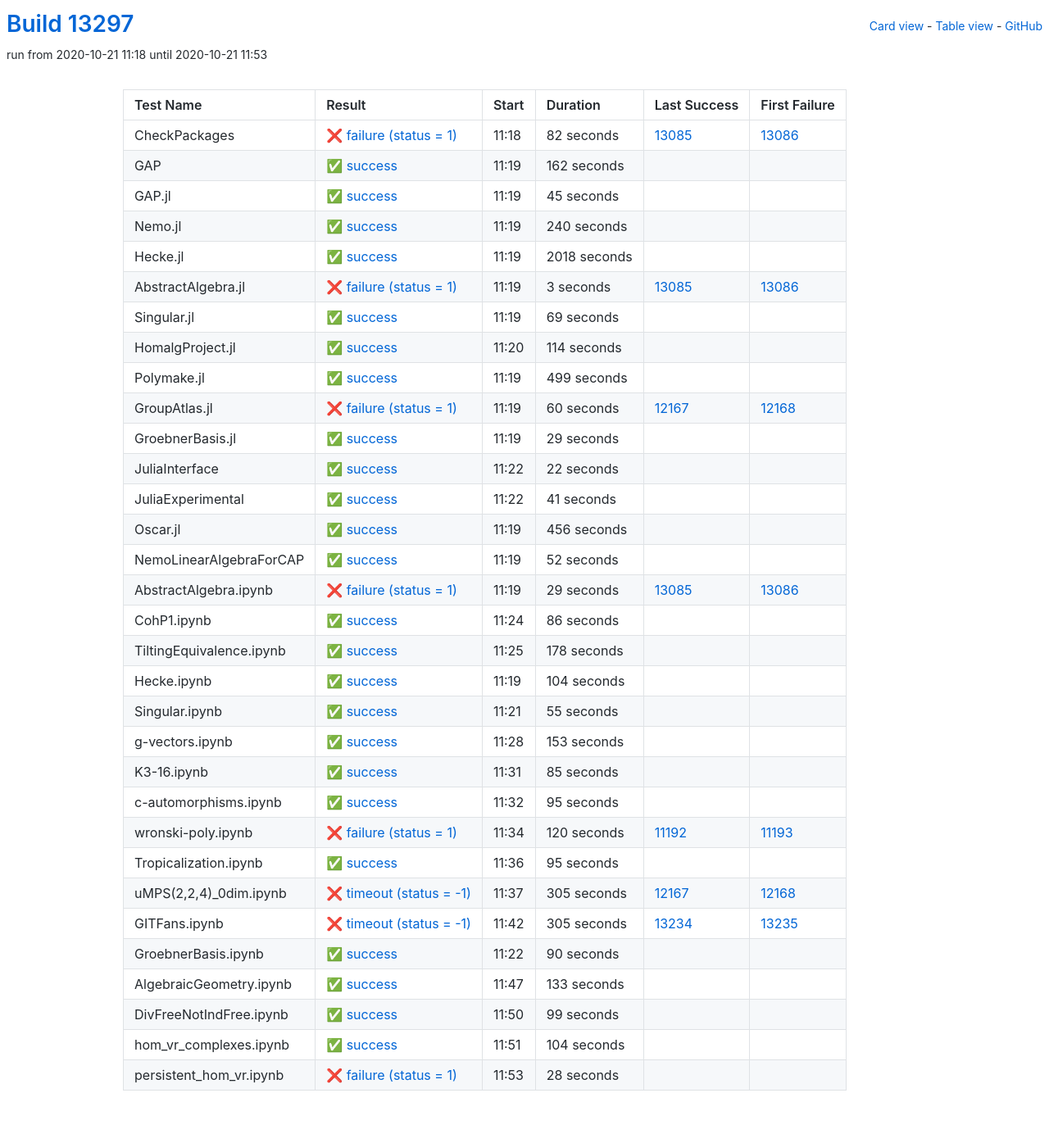
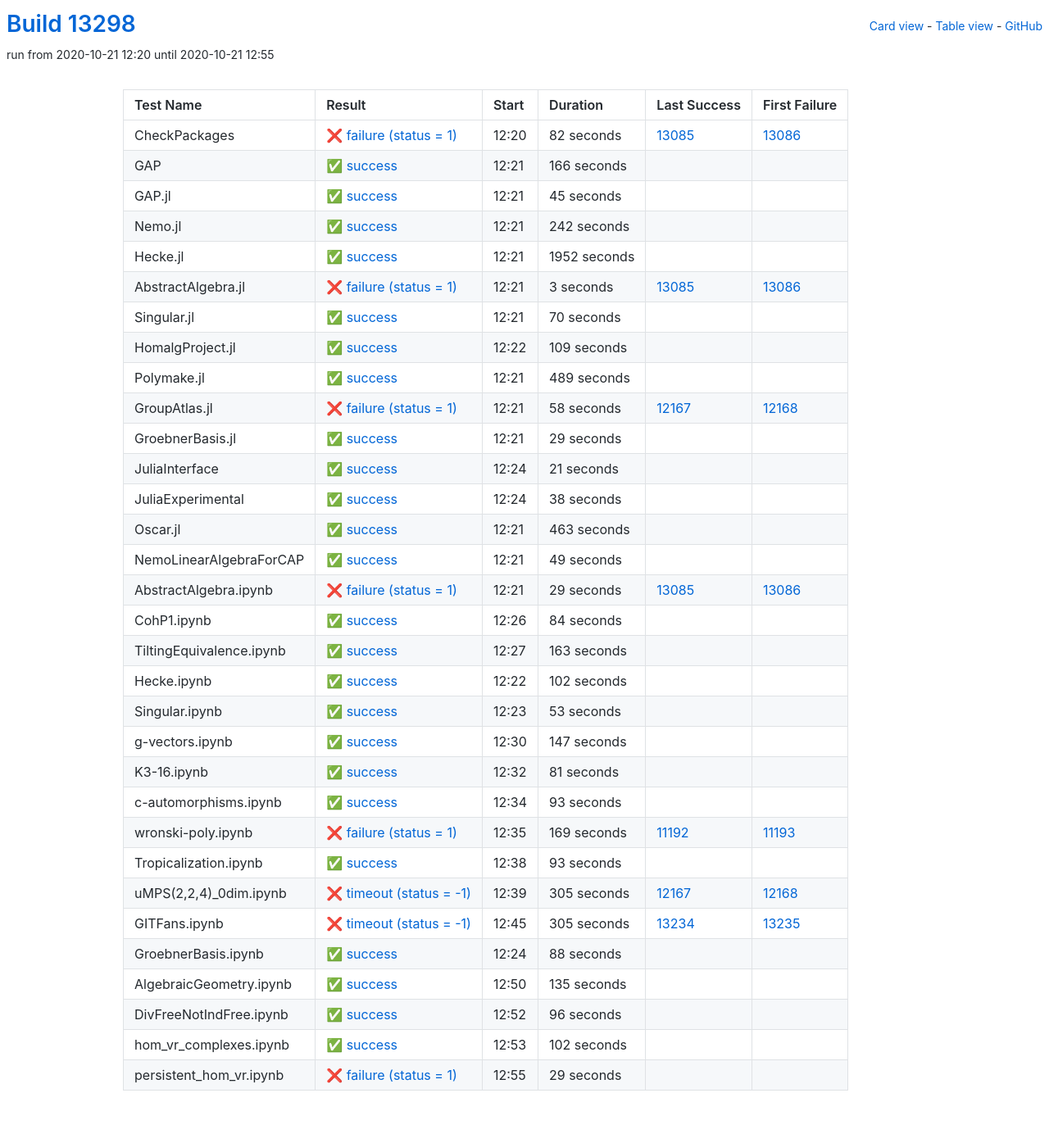
Before and after one commit to oscar-system/oscar-ci-status, a Jekyll site: the page built from table.html, in a window 1280 px wide. Shown: the whole page at 82% size. Built offline with Jekyll 4.4.1, drawn with Linux system fonts in a browser that asks for light colours.

Commit message:
Build #13298

```diff
--- a/_data/ci.yml
+++ b/_data/ci.yml
@@ -1,6 +1,6 @@
 ---
-build: 13297
-build_url: https://oscarci.mathematik.uni-kl.de/job/oscar/13297/
+build: 13298
+build_url: https://oscarci.mathematik.uni-kl.de/job/oscar/13298/
 job: oscar
 organization: oscar-system
 repo: oscar-ci-status
@@ -8,8 +8,8 @@
 tests:
 - name: CheckPackages
   id: checkpackages
-  log: https://oscarci.mathematik.uni-kl.de/job/oscar/13297/artifact/logs/build-13297/CheckPackages.log
-  start: 2020-10-21 11:18
+  log: https://oscarci.mathematik.uni-kl.de/job/oscar/13298/artifact/logs/build-13298/CheckPackages.log
+  start: 2020-10-21 12:20
   success: false
   exitcode: 1
   status: failure
@@ -20,20 +20,20 @@
   first_failure_url: https://oscarci.mathematik.uni-kl.de/job/oscar/13086/
 - name: GAP
   id: gap
-  log: https://oscarci.mathematik.uni-kl.de/job/oscar/13297/artifact/logs/build-13297/GAP.log
-  start: 2020-10-21 11:19
+  log: https://oscarci.mathematik.uni-kl.de/job/oscar/13298/artifact/logs/build-13298/GAP.log
+  start: 2020-10-21 12:21
   success: true
   exitcode: 0
   status: success
-  duration: 162
+  duration: 166
   last_success: false
   last_success_url:
   first_failure: false
   first_failure_url:
 - name: GAP.jl
   id: gap-jl
-  log: https://oscarci.mathematik.uni-kl.de/job/oscar/13297/artifact/logs/build-13297/GAP.jl.log
-  start: 2020-10-21 11:19
+  log: https://oscarci.mathematik.uni-kl.de/job/oscar/13298/artifact/logs/build-13298/GAP.jl.log
+  start: 2020-10-21 12:21
   success: true
   exitcode: 0
   status: success
@@ -44,32 +44,32 @@
   first_failure_url:
 - name: Nemo.jl
   id: nemo-jl
-  log: https://oscarci.mathematik.uni-kl.de/job/oscar/13297/artifact/logs/build-13297/Nemo.jl.log
-  start: 2020-10-21 11:19
+  log: https://oscarci.mathematik.uni-kl.de/job/oscar/13298/artifact/logs/build-13298/Nemo.jl.log
+  start: 2020-10-21 12:21
   success: true
   exitcode: 0
   status: success
-  duration: 240
+  duration: 242
   last_success: false
   last_success_url:
   first_failure: false
   first_failure_url:
 - name: Hecke.jl
   id: hecke-jl
-  log: https://oscarci.mathematik.uni-kl.de/job/oscar/13297/artifact/logs/build-13297/Hecke.jl.log
-  start: 2020-10-21 11:19
+  log: https://oscarci.mathematik.uni-kl.de/job/oscar/13298/artifact/logs/build-13298/Hecke.jl.log
+  start: 2020-10-21 12:21
   success: true
   exitcode: 0
   status: success
-  duration: 2018
+  duration: 1952
   last_success: false
   last_success_url:
   first_failure: false
   first_failure_url:
 - name: AbstractAlgebra.jl
   id: abstractalgebra-jl
-  log: https://oscarci.mathematik.uni-kl.de/job/oscar/13297/artifact/logs/build-13297/AbstractAlgebra.jl.log
-  start: 2020-10-21 11:19
+  log: https://oscarci.mathematik.uni-kl.de/job/oscar/13298/artifact/logs/build-13298/AbstractAlgebra.jl.log
+  start: 2020-10-21 12:21
   success: false
   exitcode: 1
   status: failure
@@ -80,56 +80,56 @@
   first_failure_url: https://oscarci.mathematik.uni-kl.de/job/oscar/13086/
 - name: Singular.jl
   id: singular-jl
-  log: https://oscarci.mathematik.uni-kl.de/job/oscar/13297/artifact/logs/build-13297/Singular.jl.log
-  start: 2020-10-21 11:19
+  log: https://oscarci.mathematik.uni-kl.de/job/oscar/13298/artifact/logs/build-13298/Singular.jl.log
+  start: 2020-10-21 12:21
   success: true
   exitcode: 0
   status: success
-  duration: 69
+  duration: 70
   last_success: false
   last_success_url:
   first_failure: false
   first_failure_url:
 - name: HomalgProject.jl
   id: homalgproject-jl
-  log: https://oscarci.mathematik.uni-kl.de/job/oscar/13297/artifact/logs/build-13297/HomalgProject.jl.log
-  start: 2020-10-21 11:20
+  log: https://oscarci.mathematik.uni-kl.de/job/oscar/13298/artifact/logs/build-13298/HomalgProject.jl.log
+  start: 2020-10-21 12:22
   success: true
   exitcode: 0
   status: success
-  duration: 114
+  duration: 109
   last_success: false
   last_success_url:
   first_failure: false
   first_failure_url:
 - name: Polymake.jl
   id: polymake-jl
-  log: https://oscarci.mathematik.uni-kl.de/job/oscar/13297/artifact/logs/build-13297/Polymake.jl.log
-  start: 2020-10-21 11:19
+  log: https://oscarci.mathematik.uni-kl.de/job/oscar/13298/artifact/logs/build-13298/Polymake.jl.log
+  start: 2020-10-21 12:21
   success: true
   exitcode: 0
   status: success
-  duration: 499
+  duration: 489
   last_success: false
   last_success_url:
   first_failure: false
   first_failure_url:
 - name: GroupAtlas.jl
   id: groupatlas-jl
-  log: https://oscarci.mathematik.uni-kl.de/job/oscar/13297/artifact/logs/build-13297/GroupAtlas.jl.log
-  start: 2020-10-21 11:19
+  log: https://oscarci.mathematik.uni-kl.de/job/oscar/13298/artifact/logs/build-13298/GroupAtlas.jl.log
+  start: 2020-10-21 12:21
   success: false
   exitcode: 1
   status: failure
-  duration: 60
+  duration: 58
   last_success: 12167
   last_success_url: https://oscarci.mathematik.uni-kl.de/job/oscar/12167/
   first_failure: 12168
   first_failure_url: https://oscarci.mathematik.uni-kl.de/job/oscar/12168/
 - name: GroebnerBasis.jl
   id: groebnerbasis-jl
-  log: https://oscarci.mathematik.uni-kl.de/job/oscar/13297/artifact/logs/build-13297/GroebnerBasis.jl.log
-  start: 2020-10-21 11:19
+  log: https://oscarci.mathematik.uni-kl.de/job/oscar/13298/artifact/logs/build-13298/GroebnerBasis.jl.log
+  start: 2020-10-21 12:21
   success: true
   exitcode: 0
   status: success
@@ -140,56 +140,56 @@
   first_failure_url:
 - name: JuliaInterface
   id: juliainterface
-  log: https://oscarci.mathematik.uni-kl.de/job/oscar/13297/artifact/logs/build-13297/JuliaInterface.log
-  start: 2020-10-21 11:22
+  log: https://oscarci.mathematik.uni-kl.de/job/oscar/13298/artifact/logs/build-13298/JuliaInterface.log
+  start: 2020-10-21 12:24
   success: true
   exitcode: 0
   status: success
-  duration: 22
+  duration: 21
   last_success: false
   last_success_url:
   first_failure: false
   first_failure_url:
 - name: JuliaExperimental
   id: juliaexperimental
-  log: https://oscarci.mathematik.uni-kl.de/job/oscar/13297/artifact/logs/build-13297/JuliaExperimental.log
-  start: 2020-10-21 11:22
+  log: https://oscarci.mathematik.uni-kl.de/job/oscar/13298/artifact/logs/build-13298/JuliaExperimental.log
+  start: 2020-10-21 12:24
   success: true
   exitcode: 0
   status: success
-  duration: 41
+  duration: 38
   last_success: false
   last_success_url:
   first_failure: false
   first_failure_url:
 - name: Oscar.jl
   id: oscar-jl
-  log: https://oscarci.mathematik.uni-kl.de/job/oscar/13297/artifact/logs/build-13297/Oscar.jl.log
-  start: 2020-10-21 11:19
+  log: https://oscarci.mathematik.uni-kl.de/job/oscar/13298/artifact/logs/build-13298/Oscar.jl.log
+  start: 2020-10-21 12:21
   success: true
   exitcode: 0
   status: success
-  duration: 456
+  duration: 463
   last_success: false
   last_success_url:
   first_failure: false
   first_failure_url:
 - name: NemoLinearAlgebraForCAP
   id: nemolinearalgebraforcap
-  log: https://oscarci.mathematik.uni-kl.de/job/oscar/13297/artifact/logs/build-13297/NemoLinearAlgebraForCAP.log
-  start: 2020-10-21 11:19
+  log: https://oscarci.mathematik.uni-kl.de/job/oscar/13298/artifact/logs/build-13298/NemoLinearAlgebraForCAP.log
+  start: 2020-10-21 12:21
   success: true
   exitcode: 0
   status: success
-  duration: 52
+  duration: 49
   last_success: false
   last_success_url:
   first_failure: false
   first_failure_url:
 - name: AbstractAlgebra.ipynb
   id: abstractalgebra-ipynb
-  log: https://oscarci.mathematik.uni-kl.de/job/oscar/13297/artifact/logs/build-13297/AbstractAlgebra.ipynb.log
-  start: 2020-10-21 11:19
+  log: https://oscarci.mathematik.uni-kl.de/job/oscar/13298/artifact/logs/build-13298/AbstractAlgebra.ipynb.log
+  start: 2020-10-21 12:21
   success: false
   exitcode: 1
   status: failure
@@ -200,116 +200,116 @@
   first_failure_url: https://oscarci.mathematik.uni-kl.de/job/oscar/13086/
 - name: CohP1.ipynb
   id: cohp1-ipynb
-  log: https://oscarci.mathematik.uni-kl.de/job/oscar/13297/artifact/logs/build-13297/CohP1.ipynb.log
-  start: 2020-10-21 11:24
+  log: https://oscarci.mathematik.uni-kl.de/job/oscar/13298/artifact/logs/build-13298/CohP1.ipynb.log
+  start: 2020-10-21 12:26
   success: true
   exitcode: 0
   status: success
-  duration: 86
+  duration: 84
   last_success: false
   last_success_url:
   first_failure: false
   first_failure_url:
 - name: TiltingEquivalence.ipynb
   id: tiltingequivalence-ipynb
-  log: https://oscarci.mathematik.uni-kl.de/job/oscar/13297/artifact/logs/build-13297/TiltingEquivalence.ipynb.log
-  start: 2020-10-21 11:25
+  log: https://oscarci.mathematik.uni-kl.de/job/oscar/13298/artifact/logs/build-13298/TiltingEquivalence.ipynb.log
+  start: 2020-10-21 12:27
   success: true
   exitcode: 0
   status: success
-  duration: 178
+  duration: 163
   last_success: false
   last_success_url:
   first_failure: false
   first_failure_url:
 - name: Hecke.ipynb
   id: hecke-ipynb
-  log: https://oscarci.mathematik.uni-kl.de/job/oscar/13297/artifact/logs/build-13297/Hecke.ipynb.log
-  start: 2020-10-21 11:19
+  log: https://oscarci.mathematik.uni-kl.de/job/oscar/13298/artifact/logs/build-13298/Hecke.ipynb.log
+  start: 2020-10-21 12:22
   success: true
   exitcode: 0
   status: success
-  duration: 104
+  duration: 102
   last_success: false
   last_success_url:
   first_failure: false
   first_failure_url:
 - name: Singular.ipynb
   id: singular-ipynb
-  log: https://oscarci.mathematik.uni-kl.de/job/oscar/13297/artifact/logs/build-13297/Singular.ipynb.log
-  start: 2020-10-21 11:21
+  log: https://oscarci.mathematik.uni-kl.de/job/oscar/13298/artifact/logs/build-13298/Singular.ipynb.log
+  start: 2020-10-21 12:23
   success: true
   exitcode: 0
   status: success
-  duration: 55
+  duration: 53
   last_success: false
   last_success_url:
   first_failure: false
   first_failure_url:
 - name: g-vectors.ipynb
   id: g-vectors-ipynb
-  log: https://oscarci.mathematik.uni-kl.de/job/oscar/13297/artifact/logs/build-13297/g-vectors.ipynb.log
-  start: 2020-10-21 11:28
+  log: https://oscarci.mathematik.uni-kl.de/job/oscar/13298/artifact/logs/build-13298/g-vectors.ipynb.log
+  start: 2020-10-21 12:30
   success: true
   exitcode: 0
   status: success
-  duration: 153
+  duration: 147
   last_success: false
   last_success_url:
   first_failure: false
   first_failure_url:
 - name: K3-16.ipynb
   id: k3-16-ipynb
-  log: https://oscarci.mathematik.uni-kl.de/job/oscar/13297/artifact/logs/build-13297/K3-16.ipynb.log
-  start: 2020-10-21 11:31
+  log: https://oscarci.mathematik.uni-kl.de/job/oscar/13298/artifact/logs/build-13298/K3-16.ipynb.log
+  start: 2020-10-21 12:32
   success: true
   exitcode: 0
   status: success
-  duration: 85
+  duration: 81
   last_success: false
   last_success_url:
   first_failure: false
   first_failure_url:
 - name: c-automorphisms.ipynb
   id: c-automorphisms-ipynb
-  log: https://oscarci.mathematik.uni-kl.de/job/oscar/13297/artifact/logs/build-13297/c-automorphisms.ipynb.log
-  start: 2020-10-21 11:32
+  log: https://oscarci.mathematik.uni-kl.de/job/oscar/13298/artifact/logs/build-13298/c-automorphisms.ipynb.log
+  start: 2020-10-21 12:34
   success: true
   exitcode: 0
   status: success
-  duration: 95
+  duration: 93
   last_success: false
   last_success_url:
   first_failure: false
   first_failure_url:
 - name: wronski-poly.ipynb
   id: wronski-poly-ipynb
-  log: https://oscarci.mathematik.uni-kl.de/job/oscar/13297/artifact/logs/build-13297/wronski-poly.ipynb.log
-  start: 2020-10-21 11:34
+  log: https://oscarci.mathematik.uni-kl.de/job/oscar/13298/artifact/logs/build-13298/wronski-poly.ipynb.log
+  start: 2020-10-21 12:35
   success: false
   exitcode: 1
   status: failure
-  duration: 120
+  duration: 169
   last_success: 11192
   last_success_url: https://oscarci.mathematik.uni-kl.de/job/oscar/11192/
   first_failure: 11193
   first_failure_url: https://oscarci.mathematik.uni-kl.de/job/oscar/11193/
 - name: Tropicalization.ipynb
   id: tropicalization-ipynb
-  log: https://oscarci.mathematik.uni-kl.de/job/oscar/13297/artifact/logs/build-13297/Tropicalization.ipynb.log
-  start: 2020-10-21 11:36
+  log: https://oscarci.mathematik.uni-kl.de/job/oscar/13298/artifact/logs/build-13298/Tropicalization.ipynb.log
+  start: 2020-10-21 12:38
   success: true
   exitcode: 0
   status: success
-  duration: 95
+  duration: 93
   last_success: false
   last_success_url:
   first_failure: false
   first_failure_url:
 - name: uMPS(2,2,4)_0dim.ipynb
   id: umps-2-2-4-0dim-ipynb
-  log: https://oscarci.mathematik.uni-kl.de/job/oscar/13297/artifact/logs/build-13297/uMPS-2-2-4-_0dim.ipynb.log
-  start: 2020-10-21 11:37
+  log: https://oscarci.mathematik.uni-kl.de/job/oscar/13298/artifact/logs/build-13298/uMPS-2-2-4-_0dim.ipynb.log
+  start: 2020-10-21 12:39
   success: false
   exitcode: -1
   status: timeout
@@ -320,8 +320,8 @@
   first_failure_url: https://oscarci.mathematik.uni-kl.de/job/oscar/12168/
 - name: GITFans.ipynb
   id: gitfans-ipynb
-  log: https://oscarci.mathematik.uni-kl.de/job/oscar/13297/artifact/logs/build-13297/GITFans.ipynb.log
-  start: 2020-10-21 11:42
+  log: https://oscarci.mathematik.uni-kl.de/job/oscar/13298/artifact/logs/build-13298/GITFans.ipynb.log
+  start: 2020-10-21 12:45
   success: false
   exitcode: -1
   status: timeout
@@ -332,60 +332,60 @@
   first_failure_url: https://oscarci.mathematik.uni-kl.de/job/oscar/13235/
 - name: GroebnerBasis.ipynb
   id: groebnerbasis-ipynb
-  log: https://oscarci.mathematik.uni-kl.de/job/oscar/13297/artifact/logs/build-13297/GroebnerBasis.ipynb.log
-  start: 2020-10-21 11:22
+  log: https://oscarci.mathematik.uni-kl.de/job/oscar/13298/artifact/logs/build-13298/GroebnerBasis.ipynb.log
+  start: 2020-10-21 12:24
   success: true
   exitcode: 0
   status: success
-  duration: 90
+  duration: 88
   last_success: false
   last_success_url:
   first_failure: false
   first_failure_url:
 - name: AlgebraicGeometry.ipynb
   id: algebraicgeometry-ipynb
-  log: https://oscarci.mathematik.uni-kl.de/job/oscar/13297/artifact/logs/build-13297/AlgebraicGeometry.ipynb.log
-  start: 2020-10-21 11:47
+  log: https://oscarci.mathematik.uni-kl.de/job/oscar/13298/artifact/logs/build-13298/AlgebraicGeometry.ipynb.log
+  start: 2020-10-21 12:50
   success: true
   exitcode: 0
   status: success
-  duration: 133
+  duration: 135
   last_success: false
   last_success_url:
   first_failure: false
   first_failure_url:
 - name: DivFreeNotIndFree.ipynb
   id: divfreenotindfree-ipynb
-  log: https://oscarci.mathematik.uni-kl.de/job/oscar/13297/artifact/logs/build-13297/DivFreeNotIndFree.ipynb.log
-  start: 2020-10-21 11:50
+  log: https://oscarci.mathematik.uni-kl.de/job/oscar/13298/artifact/logs/build-13298/DivFreeNotIndFree.ipynb.log
+  start: 2020-10-21 12:52
   success: true
   exitcode: 0
   status: success
-  duration: 99
+  duration: 96
   last_success: false
   last_success_url:
   first_failure: false
   first_failure_url:
 - name: hom_vr_complexes.ipynb
   id: hom-vr-complexes-ipynb
-  log: https://oscarci.mathematik.uni-kl.de/job/oscar/13297/artifact/logs/build-13297/hom_vr_complexes.ipynb.log
-  start: 2020-10-21 11:51
+  log: https://oscarci.mathematik.uni-kl.de/job/oscar/13298/artifact/logs/build-13298/hom_vr_complexes.ipynb.log
+  start: 2020-10-21 12:53
   success: true
   exitcode: 0
   status: success
-  duration: 104
+  duration: 102
   last_success: false
   last_success_url:
   first_failure: false
   first_failure_url:
 - name: persistent_hom_vr.ipynb
   id: persistent-hom-vr-ipynb
-  log: https://oscarci.mathematik.uni-kl.de/job/oscar/13297/artifact/logs/build-13297/persistent_hom_vr.ipynb.log
-  start: 2020-10-21 11:53
+  log: https://oscarci.mathematik.uni-kl.de/job/oscar/13298/artifact/logs/build-13298/persistent_hom_vr.ipynb.log
+  start: 2020-10-21 12:55
   success: false
   exitcode: 1
   status: failure
-  duration: 28
+  duration: 29
   last_success: false
   last_success_url:
   first_failure: false
```
Also changed, not shown: README.md.
